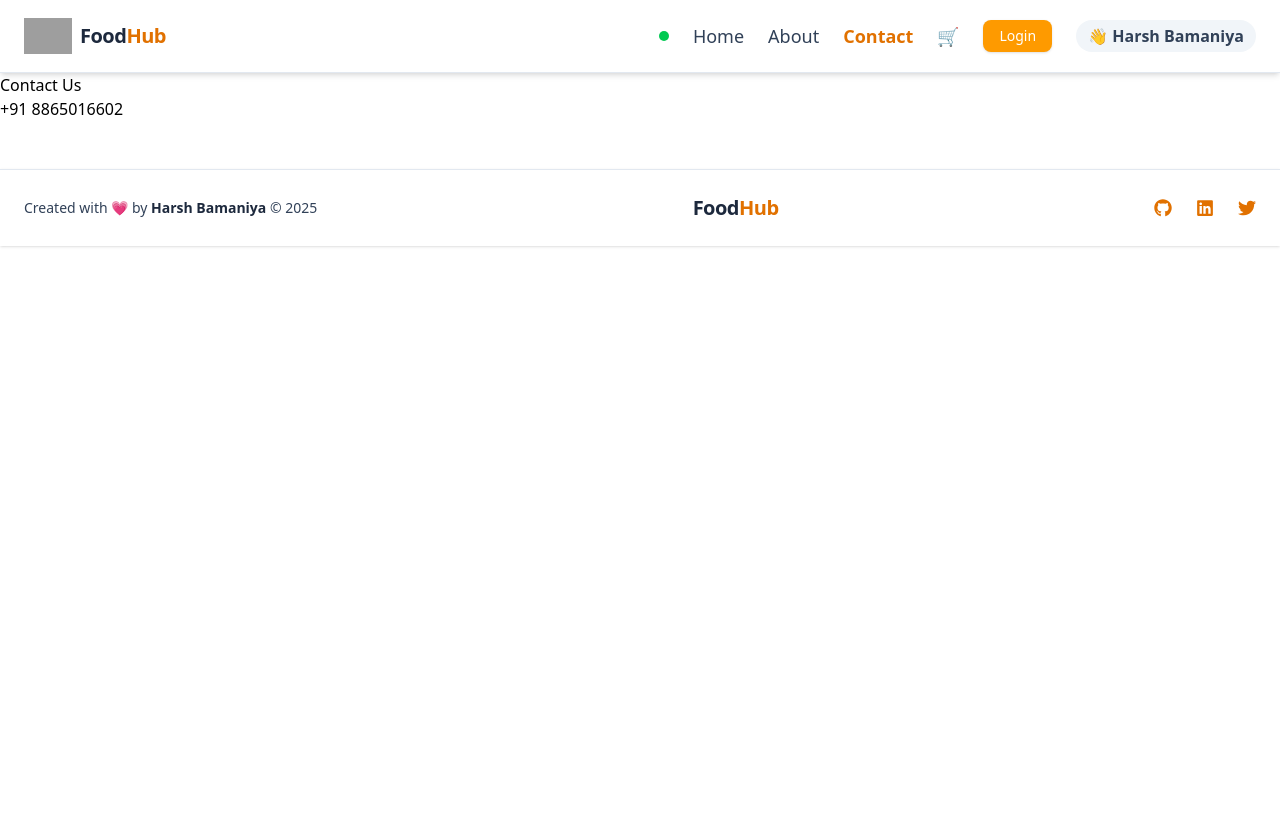
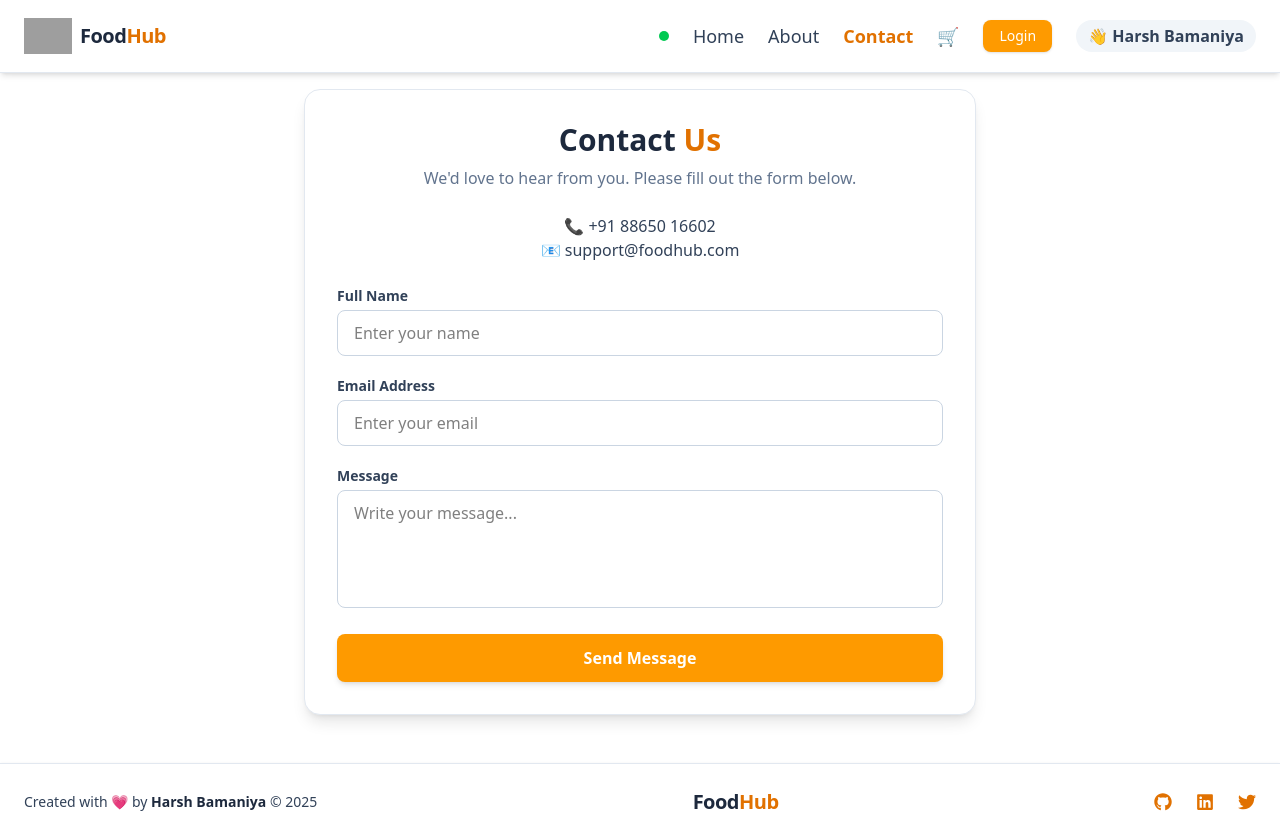
Before and after one commit to harsh2aug/food-hub, a React (Vite) app: page /contact in a window 1280 px wide. Before the commit the page ends 800 px from the top, so only its background shows below. Built offline with nearby package versions, Linux system fonts and the light colour scheme; grey boxes are pictures that could not be loaded.

Commit message:
Add Contact Page

```diff
--- a/App.js
+++ b/App.js
@@ -22,9 +22,11 @@ const AppLayout = () => {
   return (
     <Provider store={appStore}>
       <UserContext.Provider value={{ user, setUser }}>
-        <div>
+        <div className="min-h-screen flex flex-col">
           <Header />
-          <Outlet />
+          <main className="grow">
+            <Outlet />
+          </main>
           <Footer />
         </div>
       </UserContext.Provider>
--- a/src/components/Contact.js
+++ b/src/components/Contact.js
@@ -1,8 +1,86 @@
 const Contact = () => {
   return (
-    <div>
-      <h1>Contact Us</h1>
-      <h3>+91 8865016602</h3>
+    <div className="min-h-[70vh] flex items-center justify-center px-4 pt-4">
+      <div className="w-full max-w-2xl bg-white rounded-2xl shadow-lg border border-slate-200 p-8">
+        <div className="mb-6 text-center">
+          <h1 className="text-3xl font-extrabold text-slate-800">
+            Contact <span className="text-amber-600">Us</span>
+          </h1>
+          <p className="text-slate-500 mt-2">
+            We'd love to hear from you. Please fill out the form below.
+          </p>
+        </div>
+
+        <div className="mb-6 text-center">
+          <p className="text-slate-700 font-medium">📞 +91 88650 16602</p>
+          <p className="text-slate-700 font-medium">📧 support@foodhub.com</p>
+        </div>
+
+        <form className="space-y-5">
+          <div>
+            <label className="block text-sm font-semibold text-slate-700 mb-1">
+              Full Name
+            </label>
+            <input
+              type="text"
+              placeholder="Enter your name"
+              className="
+                w-full px-4 py-2.5
+                border border-slate-300
+                rounded-lg
+                focus:outline-none focus:ring-2 focus:ring-amber-500
+              "
+            />
+          </div>
+
+          <div>
+            <label className="block text-sm font-semibold text-slate-700 mb-1">
+              Email Address
+            </label>
+            <input
+              type="email"
+              placeholder="Enter your email"
+              className="
+                w-full px-4 py-2.5
+                border border-slate-300
+                rounded-lg
+                focus:outline-none focus:ring-2 focus:ring-amber-500
+              "
+            />
+          </div>
+
+          <div>
+            <label className="block text-sm font-semibold text-slate-700 mb-1">
+              Message
+            </label>
+            <textarea
+              rows="4"
+              placeholder="Write your message..."
+              className="
+                w-full px-4 py-2.5
+                border border-slate-300
+                rounded-lg
+                resize-none
+                focus:outline-none focus:ring-2 focus:ring-amber-500
+              "
+            ></textarea>
+          </div>
+
+          <button
+            type="submit"
+            className="
+              w-full bg-amber-500 text-white
+              py-3 rounded-lg
+              font-semibold
+              hover:bg-amber-600
+              transition
+              shadow-md
+            "
+          >
+            Send Message
+          </button>
+        </form>
+      </div>
     </div>
   );
 };
--- a/src/components/Footer.js
+++ b/src/components/Footer.js
@@ -4,19 +4,16 @@ const Footer = () => {
   return (
     <footer className="bg-white border-t border-slate-200 shadow-sm py-6 mt-12">
       <div className="max-w-7xl mx-auto px-6 flex flex-col md:flex-row items-center justify-between gap-4">
-        {/* Copyright Text */}
         <p className="text-sm text-slate-700">
           Created with 💗 by{" "}
           <span className="font-semibold text-slate-800">Harsh Bamaniya</span> ©
           2025
         </p>
 
-        {/* Branding */}
         <div className="text-xl font-extrabold text-slate-800 tracking-tight">
           Food<span className="text-amber-600">Hub</span>
         </div>
 
-        {/* Social Icons */}
         <div className="flex gap-6 text-amber-600 text-lg">
           <a
             href="https://github.com/harsh2aug"
```
